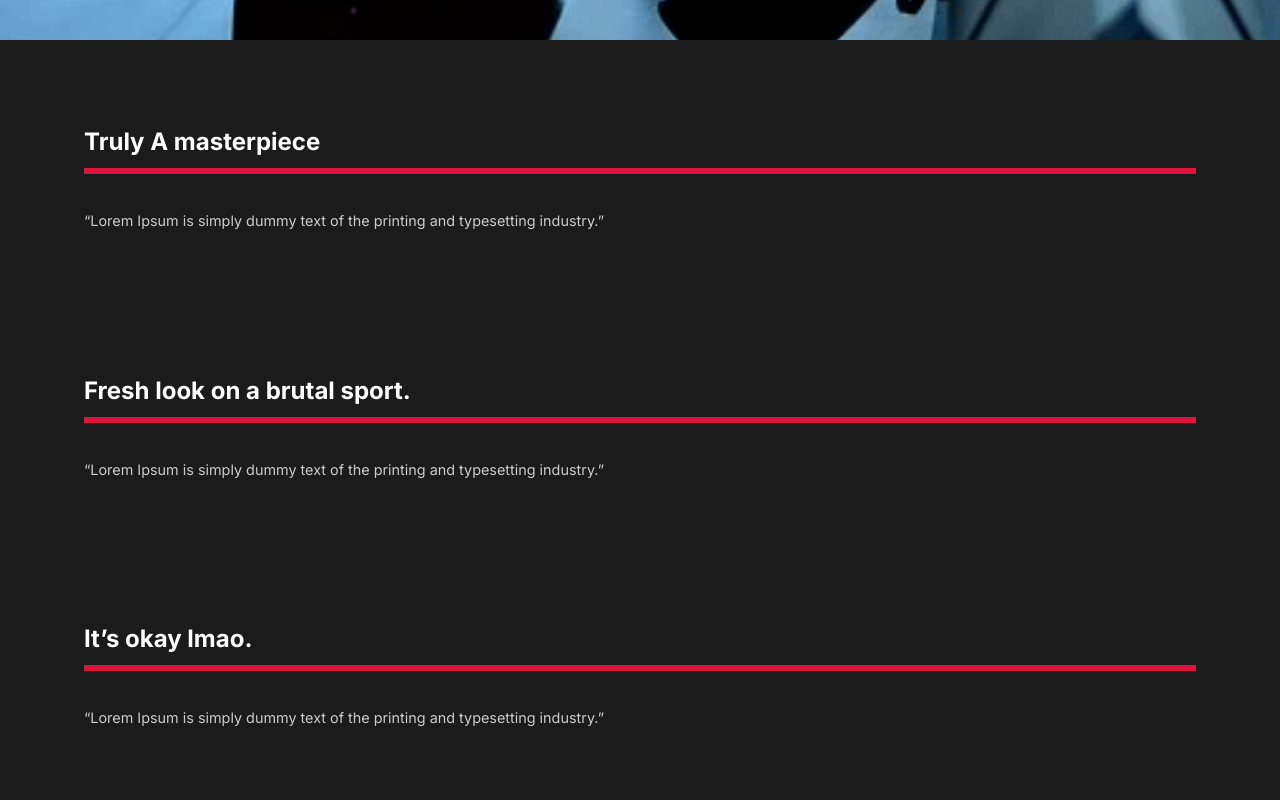
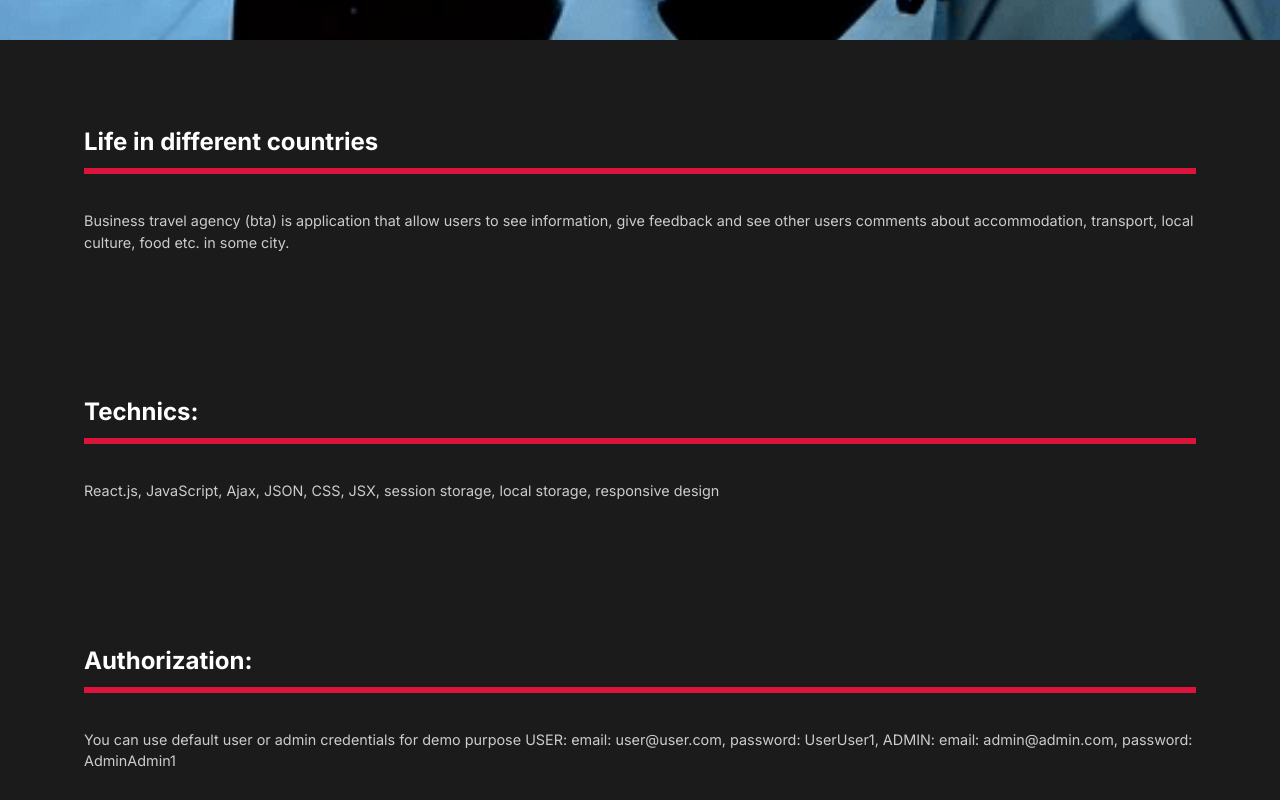
Before and after one commit to tatjama/my-react-portfolio, a React (Create React App) app: page /work/bta in a window 1280 px wide. Shown: the part 760-1560 px from the top of the page. Built offline with nearby package versions, Linux system fonts and the light colour scheme.

Commit message:
our work change

```diff
--- a/src/components/GlobalStyle.js
+++ b/src/components/GlobalStyle.js
@@ -43,8 +43,23 @@ button{
          font-weight: bold;
          font-size: 2rem;
     }
+    h5{
+        font-size:1.5rem;
+        padding: 3rem 0 1rem 0;
+    }
+    h6{
+        font-size: 1.5rem;
+        padding-top: 3rem;
+    }
     a{
         font-size: 1.1rem;
+    }
+
+    li{
+        font-size:1.2rem;
+        line-height:150%;
+        color:#ccc;
+        padding: 0.2rem 0;
     }
     span{
         font-weight: bold;
--- a/src/movieState.js
+++ b/src/movieState.js
@@ -9,6 +9,7 @@ import rock1 from './img/desktop-rules-modal-bonus.jpg';
 import rock2 from './img/desktop-step-1-bonus.jpg';
 import fullfun1 from './img/fullfun1.png';
 import fullfun2 from './img/ff_background_srednji.png';
+//import BtaSection from './components/BtaSection;'
 
 
 
@@ -21,21 +22,29 @@ export const MovieState = () => {
       url: "/work/bta",
       awards: [
         {
-          title: "Truly A masterpiece",
-          description:
-            "“Lorem Ipsum is simply dummy text of the printing and typesetting industry.”",
+          title: "Life in different countries ",
+          description:`
+            Business travel agency (bta) is application that allow users to see information, give feedback
+            and see other users comments about accommodation, transport, local culture, food etc. in some city.`,
         },
         {
-          title: "Fresh look on a brutal sport.",
+          title: "Technics:",
           description:
-            "“Lorem Ipsum is simply dummy text of the printing and typesetting industry.”",
+            "React.js, JavaScript, Ajax, JSON, CSS, JSX, session storage, local storage, responsive design",
         },
         {
-          title: "It’s okay lmao.",
+          title: "Authorization:",
           description:
-            "“Lorem Ipsum is simply dummy text of the printing and typesetting industry.”",
+            "You can use default user or admin credentials for demo purpose USER: email: user@user.com, password: UserUser1,    ADMIN: email: admin@admin.com, password: AdminAdmin1",
         },
       ],
+      content:
+        {
+          title: "About:",
+          section: "bta"
+
+        },
+
     },
     {
       title: "E-ticket",
@@ -46,42 +55,53 @@ export const MovieState = () => {
         {
           title: "Truly A masterpiece",
           description:
-            "“Lorem Ipsum is simply dummy text of the printing and typesetting industry.”",
+            `E-ticket is bilingual(English/Serbian) CRUD application that allow users to see, create and update information about
+            performances, and to buy or to sell tickets for theatre.`,
         },
         {
-          title: "Fresh look on a brutal sport.",
+          title: "Technics:",
           description:
-            "“Lorem Ipsum is simply dummy text of the printing and typesetting industry.”",
+            "JavaScript, HTML, CSS, Sass, jQuery, responsive design, session storage and local storage",
         },
         {
-          title: "It’s okay lmao.",
+          title: "Authorization",
           description:
-            "“Lorem Ipsum is simply dummy text of the printing and typesetting industry.”",
+            "You can use default user or admin credentials for demo purpose USER: email: user@user.com, password: UserUser1,    ADMIN: email: admin@admin.com, password: AdminAdmin1",
         },
       ],
+      content:
+        {
+          title: "About:",
+          section:
+          "eticket"
+        },
     },
     {
-      title: "Music Player",
+      title: "Music player",
       mainImg: player1,
       url: "/work/music-player",
       secondaryImg: player2,
       awards: [
         {
-          title: "Truly A masterpiece",
+          title: "Play it again, Sam!",
           description:
-            "“Lorem Ipsum is simply dummy text of the printing and typesetting industry.”",
+            "Play it again, Sem! is music player App",
         },
         {
-          title: "Fresh look on a brutal sport.",
+          title: "Technics",
           description:
-            "“Lorem Ipsum is simply dummy text of the printing and typesetting industry.”",
+            "React.js, JSX , Sass, responsive design",
         },
         {
-          title: "It’s okay lmao.",
+          title: "Authorization",
           description:
-            "“Lorem Ipsum is simply dummy text of the printing and typesetting industry.”",
-        },
-      ],
+            "No authorization",
+        }],
+        content:{
+          title: "About:",
+          section: "We can play, go back, as well as skip a song. The library contains a list of all songs"
+        }
+      ,
     },
     {
       title: "Full Fun",
@@ -90,21 +110,27 @@ export const MovieState = () => {
       secondaryImg: fullfun1,
       awards: [
         {
-          title: "Truly A masterpiece",
+          title: "Let's be full of fun!",
           description:
-            "“Lorem Ipsum is simply dummy text of the printing and typesetting industry.”",
+            "Full Fun is a presentation website for extended day care for elementary school students",
         },
         {
-          title: "Fresh look on a brutal sport.",
+          title: "Technics:",
           description:
-            "“Lorem Ipsum is simply dummy text of the printing and typesetting industry.”",
+            "JavaScript, HTML, CSS, SEO, Web hosting, responsive design",
         },
         {
-          title: "It’s okay lmao.",
+          title: "Authorization:",
           description:
-            "“Lorem Ipsum is simply dummy text of the printing and typesetting industry.”",
+            "No authorization",
         },
       ],
+      content: {
+        title: "About",
+        section: `The search engine optimization (SEO) gave great results. Four months after the setup,
+        the site came out on top for keywords. Digital marketing - Facebook pixel, Google ads, Hosting,
+            E-mail server, DNS, Responsive design, Copywriting`
+      }
     },
     {
       title: "Rock-Paper-Scissors",
@@ -113,21 +139,87 @@ export const MovieState = () => {
       secondaryImg: rock1,
       awards: [
         {
-          title: "Truly A masterpiece",
+          title: "Game",
           description:
-            "“Lorem Ipsum is simply dummy text of the printing and typesetting industry.”",
+            "Play game against a computer. If the player wins, they gain 1 point. If the computer wins, the player loses one point",
         },
         {
-          title: "Fresh look on a brutal sport.",
+          title: "Technics",
           description:
-            "“Lorem Ipsum is simply dummy text of the printing and typesetting industry.”",
+            "JavaScript, HTML, CSS, Session for keep score, responsive design.",
         },
         {
-          title: "It’s okay lmao.",
+          title: "Authorization:",
           description:
-            "“Lorem Ipsum is simply dummy text of the printing and typesetting industry.”",
+            "No authorization.",
         },
       ],
+      content:{
+        title:"About",
+        section: `Rock-paper-scissorsis advanced challenge game by Frontend Mentor.
+             Challenge is to build out this Rock, Paper, Scissors game and get it looking as close to the
+             design as possible. We can use any tools we like to help us complete the challenge.Avatar - Users should be able to:
+                 <ul>
+
+                     <li>View the optimal layout for the game depending on their device's screen size,</li>
+                     <li>Play Rock, Paper, Scissors against the computer,</li>
+                     <li>Maintain the state of the score after refreshing the browser (optional),</li>
+                     <li>Bonus: Play Rock, Paper, Scissors, Lizard, Spock against the computer (optional)</li>
+                 </ul>
+         <h3>Rules:</h3>
+         <p>If the player wins, they gain 1 point. If the computer wins, the player loses one point.</p>
+          <ul>
+              <li>
+                 Original
+                 <ul>
+                     <li>Paper beats Rock</li>
+                     <li>Rock beats Scissors</li>
+                     <li>Scissors beats Paper</li>
+                 </ul>
+              </li>
+              <li>
+                  Bonus
+                  <ul>
+                      <li>Scissors beats Paper</li>
+                      <li>Paper beats Rock</li>
+                      <li>Rock beats Lizard</li>
+                      <li>Lizard beats Spock</li>
+                      <li>Spock beats Scissors</li>
+                      <li>Scissors beats Lizard</li>
+                      <li>Paper beats Spock</li>
+                      <li>Rock beats Scissors</li>
+                      <li>Lizard beats Paper</li>
+                      <li>Spock beats Rock </li>
+                  </ul>
+              </li>
+          </ul>
+
+         <h3>Descriptions - Challenge:</h3>
+         <ol>
+             <li>Layout
+                 <ul>The designs were created to the following widths:
+                     <li>
+                         Mobile: 375px
+                     </li>
+                     <li> Desktop: 1366px
+                     </li>
+                 </ul>
+             </li>
+
+             <li>Colors, fonts etc get from the Frontend Mentor style file
+             </li>
+             <li>Design
+                 <br/>
+                 Task is to build out the project to the given designs.
+                 We can either choose the original designs for the simpler version or the bonus designs for the harder
+                  version, both mobile and desktop .
+                 <br/>
+                 The designs are in JPG static format. This will mean that we need to use our best judgment for styles
+                  such as font-size, padding and margin. This should show how train is our eye to perceive differences in
+                  spacings and sizes.
+
+        `
+      }
     },
   ];
 };
--- a/src/pages/OurWork.js
+++ b/src/pages/OurWork.js
@@ -34,7 +34,7 @@ const OurWork = () => {
                 <Frame4 variants = {slider} ></Frame4>
             </motion.div>
             <Movie>
-                <motion.h1 variants = { fade }>Business Travel Agency</motion.h1>
+                <motion.h1 variants = { fade }>Life in different countries...</motion.h1>
                 <motion.div variants = { lineAnimation } className = "line"></motion.div>
                 <Link to = "/work/bta">
                     <Hide>
@@ -43,14 +43,14 @@ const OurWork = () => {
                 </Link>
             </Movie>
             <Movie variants = { fade } animate = { controls } initial = "hidden" ref = {element}>
-                <h1>E-tickets</h1>
+                <h1>Truly a Masterpiece</h1>
                 <motion.div variants = {lineAnimation} className = "line"></motion.div>
                 <Link to = "/work/e-ticket">
                     <img src = {eticket1} alt = "actor"/>
                 </Link>
             </Movie>
             <Movie variants = { fade } animate = { controls1 } initial = "hidden" ref = {element1}>
-                <h1>Music Player</h1>
+                <h1>Play it again, Sam!</h1>
                 <motion.div variants = {lineAnimation} className = "line"></motion.div>
                 <Link to = "/work/music-player">
                     <img src = {player} alt = "long-play"/>
@@ -64,7 +64,7 @@ const OurWork = () => {
                 </Link>
             </Movie>
             <Movie variants = { fade } animate = {controls3} initial = "hidden" ref = { element3 }>
-                <h1>Full Fun</h1>
+                <h1>Let's be Full of Fun!</h1>
                 <motion.div variants = { lineAnimation }  className = "line"></motion.div>
                 <Link to = "/work/full-fun">
                     <img src = {fullfun} alt = "full-fun"/>
```
